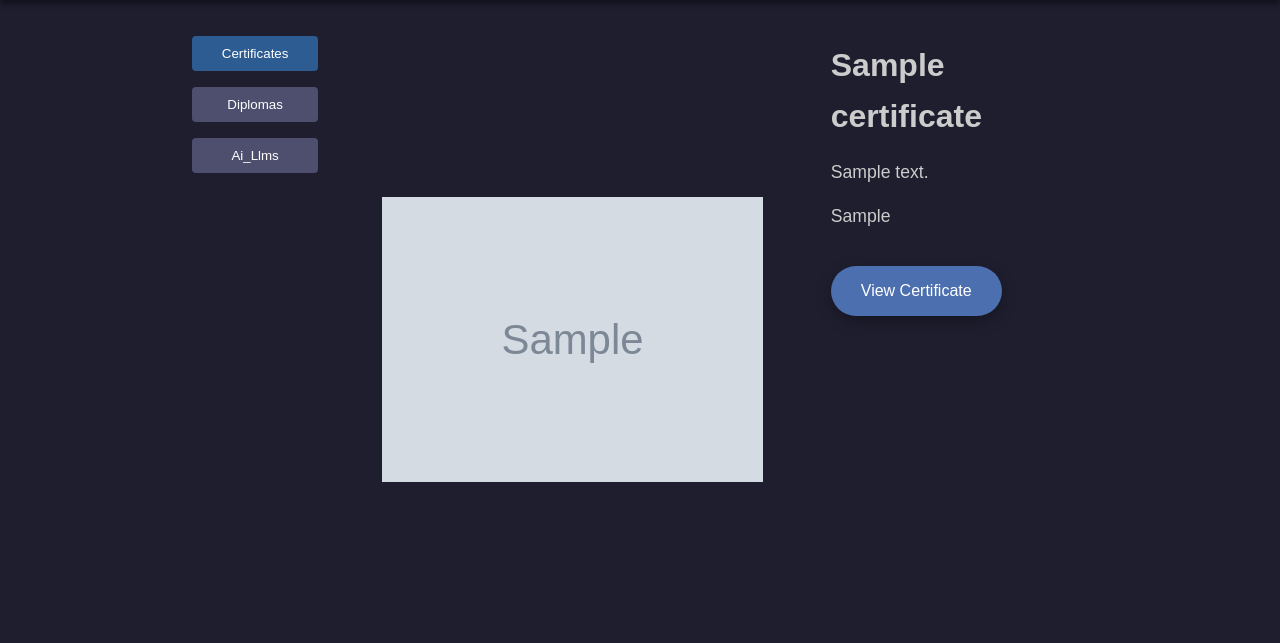
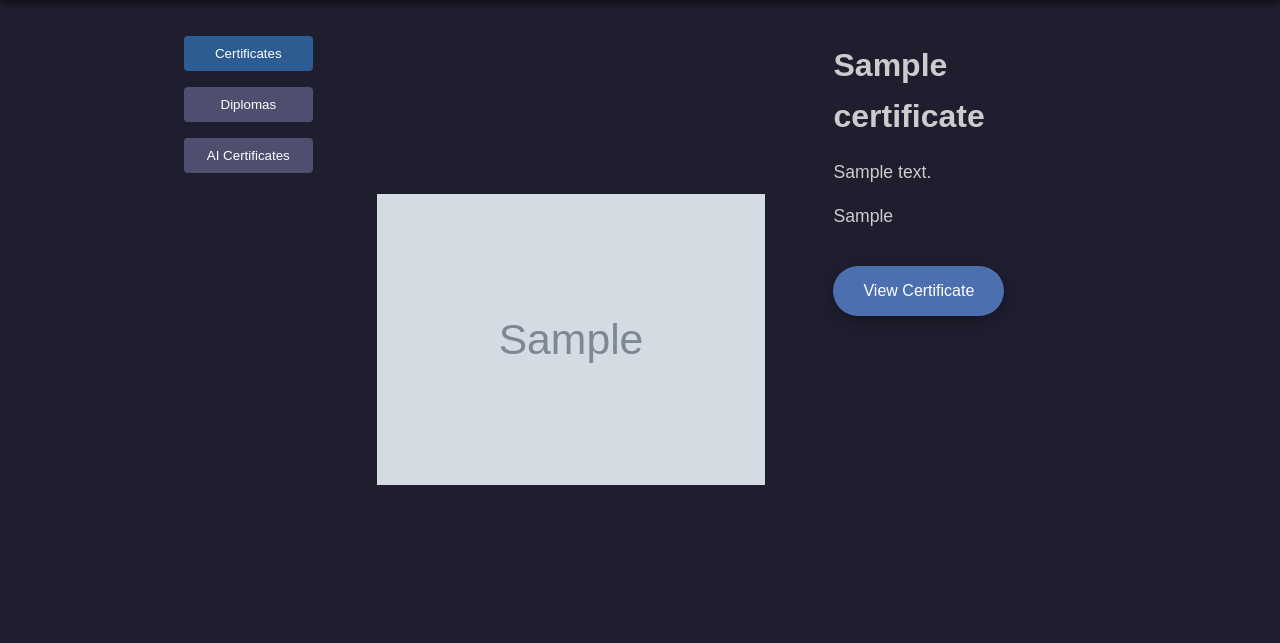
Before and after one commit to Aransok/Portfolio-website, a Django app: page /certificates in a window 1280 px wide. Shown: the part 61-704 px from the top of the page. Run offline with Django 5.2, Linux system fonts and the light colour scheme; tables that the repository leaves empty hold one stand-in row (values such as "Sample post"); grey boxes marked "Sample" are stand-in pictures.

Commit message:
Changed ai llms button to ai certificates

```diff
--- a/portfolio_website/templates/portfolio_website/certificates.html
+++ b/portfolio_website/templates/portfolio_website/certificates.html
@@ -6,25 +6,26 @@
 {% block content %}
 <div class="certificates-container">
 
-    <!-- Left: Category Selection -->
     <div class="category-selection">
         {% for category in categories %}
             <button
                 class="category-button {% if category == current_category %}active{% endif %}"
                 onclick="location.href='{% url 'certificates' category %}'">
-                {{ category|title }}
+                {% if category == 'ai_llms' %}
+                    AI Certificates
+                {% else %}
+                    {{ category|title }}
+                {% endif %}
             </button>
         {% endfor %}
     </div>
 
-    <!-- Center: Main Certificate Image -->
     <div class="main-certificate">
         {% if current_certificate %}
             <img src="{{ current_certificate.image.url }}" alt="{{ current_certificate.name }}">
         {% endif %}
     </div>
 
-    <!-- Right Top: Certificate Details -->
     <div class="certificate-details">
         {% if current_certificate %}
             <h2>{{ current_certificate.name }}</h2>
@@ -42,7 +43,6 @@
 
 </div>
 
-<!-- Right Bottom: Thumbnails -->
 <div class="certificate-thumbnails">
     {% for item in items %}
         <div class="thumbnail {% if item.id == current_certificate.id %}active{% endif %}">
@@ -52,7 +52,6 @@
     {% endfor %}
 </div>
 
-<!-- Navigation Buttons Below the Main Image -->
 <div class="navigation-buttons">
     {% if prev_id %}
         <button class="nav-button" onclick="location.href='{% url 'certificates' current_category prev_id %}'">◀</button>
```
